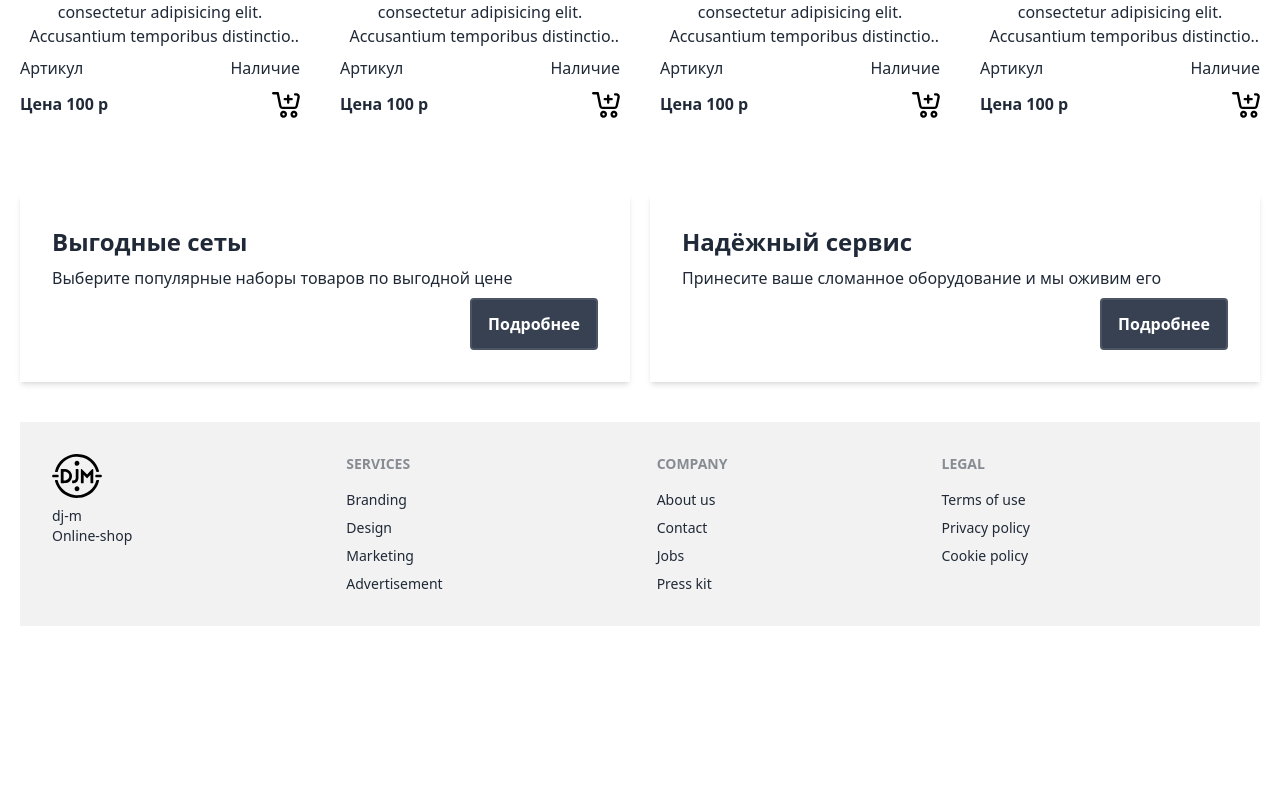
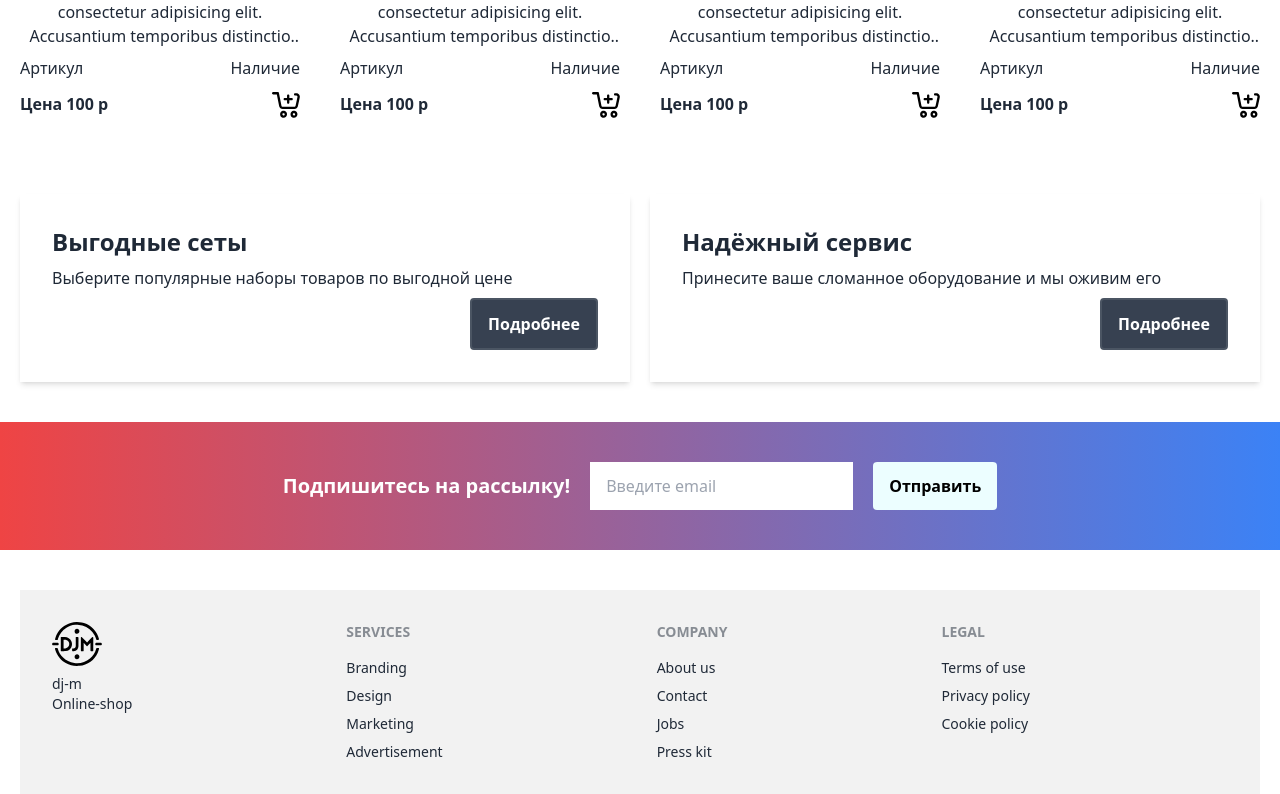
Before and after one commit to alexdenuke/dj-m, a Next.js app: page / in a window 1280 px wide. Shown: the part 1316-2110 px from the top of the page. Before the commit the page ends 1942 px from the top, so only its background shows below. Built offline with nearby package versions, Linux system fonts and the light colour scheme.

Commit message:
add links and some pages

```diff
--- a/src/components/layout/Footer.tsx
+++ b/src/components/layout/Footer.tsx
@@ -4,7 +4,7 @@ import BottomNavigation from "../ui/BottomNavigation/BottomNavigation";
 
 const Footer: React.FC = () => {
   return (
-    <div className="mt-10">
+    <div className="">
       <BottomNavigation/>
       <div className="containerUser">
       <footer className="p-8 footer bg-base-200 text-base-content ">
--- a/src/components/ui/Drawer/Drawer.tsx
+++ b/src/components/ui/Drawer/Drawer.tsx
@@ -76,18 +76,23 @@ const Drawer: React.FC<DrawerProps> = ({ margin = "" }) => {
               </Link>
             </li>
             <li>
-              <Link className="" href="/" id="link">
+              <Link className="" href="/brends" id="link">
                 Бренды
               </Link>
             </li>
             <li>
-              <Link className="" href="/" id="link">
+              <Link className="" href="/sets" id="link">
                 Сеты
               </Link>
             </li>
             <li>
-              <Link className="" href="/" id="link">
+              <Link className="" href="/service" id="link">
                 Сервис
+              </Link>
+            </li>
+            <li>
+              <Link className="" href="/contacts" id="link">
+                Контакты
               </Link>
             </li>
           </ul>
--- a/src/components/ui/NavBar/NavBar.tsx
+++ b/src/components/ui/NavBar/NavBar.tsx
@@ -9,16 +9,16 @@ interface LinkProps {
 const NavBar: React.FC<LinkProps> = ({ margin = "" }) => {
   return (
     <nav className= {styles.nav}>
-      <Link className={`${margin}`} href="/" id="link">
+      <Link className={`${margin}`} href="/sets" id="link">
         Сэты
       </Link>
-      <Link className={`${margin}`} href="/" id="link">
+      <Link className={`${margin}`} href="/brends" id="link">
         Брэнды
       </Link>
-      <Link className={`${margin}`} href="/" id="link">
+      <Link className={`${margin}`} href="/service" id="link">
         Сервис
       </Link>
-      <Link className={`${margin}`} href="/" id="link">
+      <Link className={`${margin}`} href="/contacts" id="link">
         Контакты
       </Link>
     </nav>
--- /dev/null
+++ b/src/pages/brends/index.tsx
@@ -0,0 +1,13 @@
+
+const Brends = () => {
+    return(
+        <>
+        <div className="containerUser">
+        <h1>Бренды</h1>
+        </div>
+
+        </>
+    )
+}
+
+export default Brends;
--- /dev/null
+++ b/src/pages/contacts/index.tsx
@@ -0,0 +1,13 @@
+
+
+const Contacts = () => {
+    return(
+        <>
+        <div className="containerUser">
+            <h1>Контакты</h1>
+        </div>
+        </>
+    )
+}
+
+export default Contacts;
--- a/src/pages/index.tsx
+++ b/src/pages/index.tsx
@@ -1,4 +1,5 @@
 import Image from "next/image";
+import Link from "next/link";
 import { Inter } from "next/font/google";
 import Swiper from "../components/ui/Swiper/Swiper";
 import Swiper2 from "../components/ui/Swiper/Swiper2/Swiper2";
@@ -50,52 +51,66 @@ export default function Home() {
         <MainCategories />
       </div>
 
-
-
-
       <div className="containerUser">
         <h2 className=" title-normal mt-10">Популярные товары</h2>
         <Swiper2 />
       </div>
 
-
       <div className="containerUser">
         <div className="flex gap-5 flex-wrap sm:flex-nowrap">
-
           <div className="flex flex-col shadow-md p-8 basis-full sm:basis-6/12">
-            <h2 className="text-2xl font-semibold  mb-2">
-              Выгодные сеты
-            </h2>
+            <h2 className="text-2xl font-semibold  mb-2">Выгодные сеты</h2>
             <h3 className=" mb-2">
               Выберите популярные наборы товаров по выгодной цене
             </h3>
-            <button className="bg-gray-700 hover:bg-gray-900 text-white max-w-max border-gray-600 border-2 font-bold py-3 px-4 rounded ml-auto">
+            {/* <button className="bg-gray-700 hover:bg-gray-900 text-white max-w-max border-gray-600 border-2 font-bold py-3 px-4 rounded ml-auto">
               Подробнее
-            </button>
+            </button> */}
+            <Link
+              className="bg-gray-700 hover:bg-gray-900 text-white max-w-max border-gray-600 border-2 font-bold py-3 px-4 rounded ml-auto"
+              href="/sets"
+              id="link"
+            >
+              Подробнее
+            </Link>
           </div>
 
           <div className="flex flex-col shadow-md p-8 basis-full sm:basis-6/12">
-            <h2 className="text-2xl font-semibold  mb-2">
-            Надёжный сервис
-            </h2>
+            <h2 className="text-2xl font-semibold  mb-2">Надёжный сервис</h2>
             <h3 className=" mb-2">
-            Принесите ваше сломанное оборудование и мы оживим его
+              Принесите ваше сломанное оборудование и мы оживим его
             </h3>
-            <button className="bg-gray-700 hover:bg-gray-900 text-white max-w-max border-gray-600 border-2 font-bold py-3 px-4 rounded ml-auto">
+            {/* <button className="bg-gray-700 hover:bg-gray-900 text-white max-w-max border-gray-600 border-2 font-bold py-3 px-4 rounded ml-auto">
               Подробнее
-            </button>
+            </button> */}
+            <Link
+              className="bg-gray-700 hover:bg-gray-900 text-white max-w-max border-gray-600 border-2 font-bold py-3 px-4 rounded ml-auto"
+              href="/service"
+              id="link"
+            >
+              Подробнее
+            </Link>
           </div>
-
         </div>
       </div>
 
-
-      <div className="bg-gradient-to-r from-red-500 to-blue-500">
-        <div className="containerUser">
-
+      <div className="bg-gradient-to-r from-red-500 to-blue-500 ">
+        <div className="containerUser flex flex-col md:flex-row items-center justify-center  py-10 my-10">
+          <p className=" text-white text-xl font-semibold mb-3 md:m-0 md:mr-5">
+            Подпишитесь на рассылку!
+          </p>
+          <form className="mb-3 md:m-0 md:mr-5" action="">
+            <input
+              className="py-3 px-4 "
+              type="text"
+              placeholder="Введите email"
+            />
+          </form>
+          <button className="bg-cyan-50  text-black py-3 px-4 rounded font-semibold">
+            Отправить
+          </button>
         </div>
       </div>
-
     </>
   );
 }
--- /dev/null
+++ b/src/pages/service/index.tsx
@@ -0,0 +1,12 @@
+const Service = () => {
+  return (
+    <>
+      <div className="containerUser">
+        <h1>Сервис</h1>
+      </div>
+    </>
+  );
+};
+
+
+export default Service;
--- /dev/null
+++ b/src/pages/sets/index.tsx
@@ -0,0 +1,16 @@
+
+
+
+
+const Sets = () => {
+    return (
+        <>
+        <div className="containerUser">
+        <h1 className="text-2xl">Сеты</h1>
+        </div>
+
+        </>
+    )
+}
+
+export default Sets;
```
